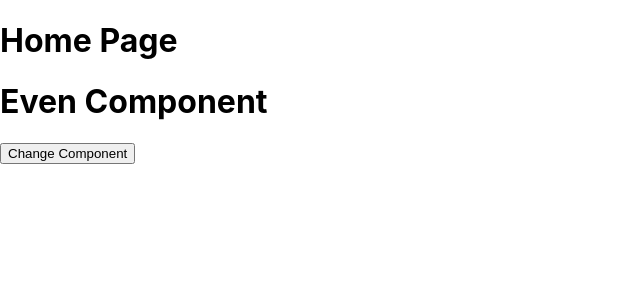
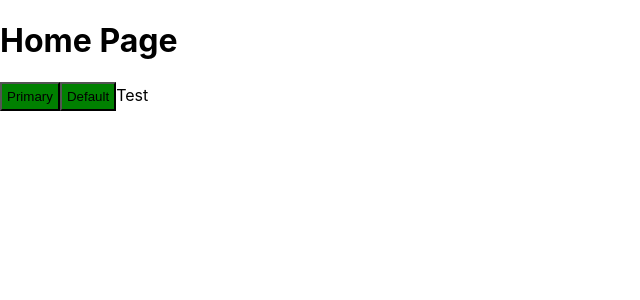
Before and after one commit to mercado-carlos/react-typescript-web-development, a React (Create React App) app: page / in a window 1280 px wide. Shown: the top 300 px of the page, without its empty margins (0-640 px from the left). Built offline with nearby package versions, Linux system fonts and the light colour scheme.

Commit message:
Children - cloneElement - isValidElement

```diff
--- a/src/components/Button/index.tsx
+++ b/src/components/Button/index.tsx
@@ -8,11 +8,11 @@ export const Button: React.FC<ButtonProps> = ({
     type,
     className,
 }) => {
-    const buttonType = type || 'default';
+    const currentType = type || 'default';
 
     return (
         <button
-            className={`btn btn-${buttonType} ${className || ''}`}
+            className={`button-${currentType} ${className || ''}`}
             onClick={onClick}
         >
             {children}
--- a/src/components/Button/style.css
+++ b/src/components/Button/style.css
@@ -1,27 +1,16 @@
-.btn {
+.button-primary {
+    background: skyblue;
+    padding: 5px;
     cursor: pointer;
-    padding: 10px 20px;
-    border: none;
-    height: 40px;
-    outline: none;
-    border-radius: 5px;
-    color: white;
 }
 
-.btn-primary {
-    background: green;
-}
-.btn-primary:hover {
-    background: darkgreen;
+.button-default {
+    padding: 5px;
+    cursor: pointer;
 }
 
-.btn-default {
-    background: blue;
+.button-group-btn {
+    background: green;
+    padding: 5px;
+    cursor: pointer;
 }
-.btn-default:hover {
-    background: darkblue;
-}
-
-.btn:active {
-    transform: scale(0.9);
-}
--- /dev/null
+++ b/src/components/ButtonGroup/index.tsx
@@ -0,0 +1,21 @@
+import React from 'react';
+
+import { ButtonProps } from '../Button/interface';
+
+export const ButtonGroup: React.FC = ({ children }) => {
+    return (
+        <>
+            {React.Children.map(
+                children as React.ReactElement<ButtonProps>,
+                (child, index) => {
+                    return React.isValidElement(child)
+                        ? React.cloneElement(child, {
+                              className: 'button-group-btn',
+                              onClick: () => console.log(index),
+                          })
+                        : child;
+                }
+            )}
+        </>
+    );
+};
--- a/src/components/HomePage/index.tsx
+++ b/src/components/HomePage/index.tsx
@@ -1,50 +1,31 @@
 import React from 'react';
 
-import { HomePageState } from './interface';
+import { Button } from '../Button';
+import { ButtonGroup } from '../ButtonGroup';
 
-const EvenComponent = React.lazy(() => import('../EvenComponent'));
-const OddComponent = React.lazy(() => import('../OddComponent'));
-
-export default class HomePage extends React.Component<{}, HomePageState> {
-    constructor(props: {}) {
-        super(props);
-
-        this.state = {
-            counter: 0,
-            hasError: false,
-        };
-    }
-
-    updateCounter = () => {
-        this.setState({
-            counter: this.state.counter + 1,
-        });
-    };
-
-    static getDerivedStateFromError() {
-        return {
-            hasError: true,
-        };
-    }
-
+export default class HomePage extends React.Component {
     render() {
-        const { counter, hasError } = this.state;
-
         return (
             <div>
                 <h1>Home Page</h1>
-                {hasError ? (
-                    <h1>Error Occurs</h1>
-                ) : (
-                    <React.Suspense fallback={<div>Loading...</div>}>
-                        {counter % 2 === 0 ? (
-                            <EvenComponent />
-                        ) : (
-                            <OddComponent />
-                        )}
-                    </React.Suspense>
-                )}
-                <button onClick={this.updateCounter}>Change Component</button>
+                <ButtonGroup>
+                    <Button
+                        type="primary"
+                        onClick={function (): void {
+                            throw new Error('Function not implemented.');
+                        }}
+                    >
+                        Primary
+                    </Button>
+                    <Button
+                        onClick={function (): void {
+                            throw new Error('Function not implemented.');
+                        }}
+                    >
+                        Default
+                    </Button>
+                    Test
+                </ButtonGroup>
             </div>
         );
     }
```
